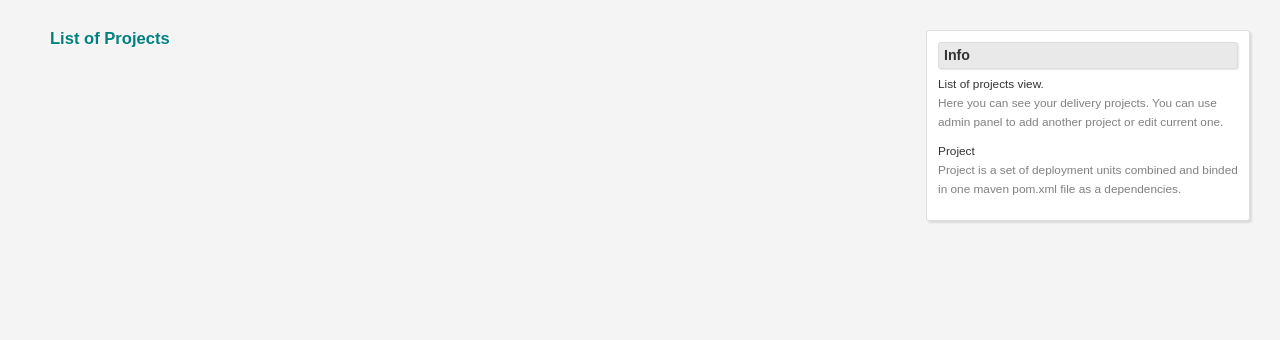
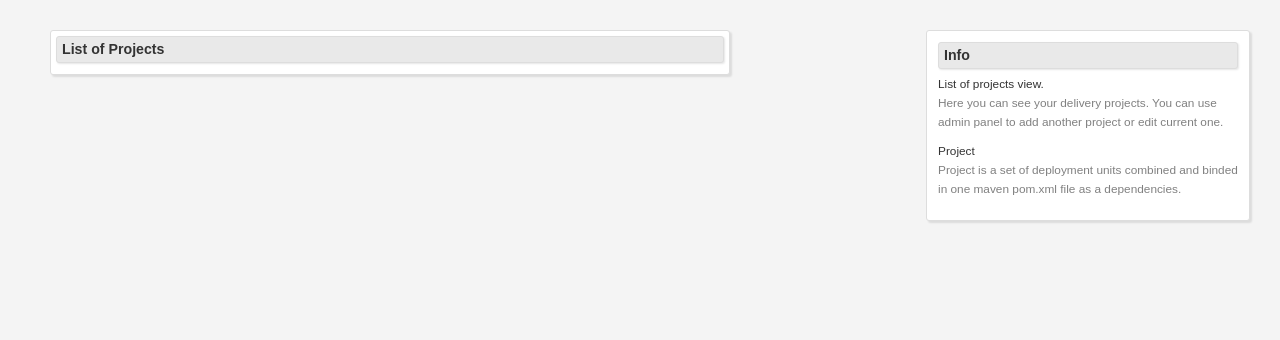
Before and after one commit to coval/mvisi, a Django app: page / in a window 1280 px wide. Shown: the part 100-440 px from the top of the page. Run offline with Django 3.2, Linux system fonts and the light colour scheme; data that the repository does not hold is empty; some libraries are stand-ins or nearby versions.

Commit message:
bugfixing

```diff
--- a/panel/models.py
+++ b/panel/models.py
@@ -106,7 +106,7 @@ class Package(models.Model):
         try:
             new_suffix = int(new_version[-1]) + factor
             new_version = '.'.join(new_version[:-1]) + '.' + str(new_suffix)
-            new_version = Package.objects.get(version=new_version)
+            new_version = Package.objects.get(project = self.project, version=new_version)
         except Exception, e:
             new_version = ''
         return new_version
--- a/static/css/main.css
+++ b/static/css/main.css
@@ -66,6 +66,7 @@ h3 { font-size: 1.2em; margin: 0 0 6px; }
  .comp_table table th.deleted { border: none; }
  .comp_table table tr.dark td { background-color: #f3f5f9; }
  table tr.dark td { background-color: #f3f5f9; }
+ .dark { background-color: #f3f5f9; }
  .comp_table table tr.light td { background-color: white; }
 
  .comp_table table td.ceneo a { padding-left: 33px; background: url(/static/img/ceneo.png) no-repeat left top;}
@@ -110,3 +111,5 @@ h3 { font-size: 1.2em; margin: 0 0 6px; }
 .ui-widget-header {padding-left: 5px; padding-top: 3px; padding-bottom: 3px; box-shadow: 1px 1px 2px rgba(0, 0, 0, 0.1); }
 .ui-widget-content {box-shadow: 2px 2px 2px rgba(0, 0, 0, 0.1);}
 .ui-button-text {box-shadow: 1px 1px 2px rgba(0, 0, 0, 0.1);}
+
+#project-list { padding: 5px; }
--- a/templates/projects.html
+++ b/templates/projects.html
@@ -11,12 +11,12 @@
 {% block content %}
 
 <div id="main">
-	<div class="l">
-		<h2>List of Projects</h2>
+	<div id="project-list" class="ui-widget-content ui-corner-all">
+		<h3 class="ui-widget-header ui-corner-all">List of Projects</h3>
 
 		<ul>
 		{% for project in projects %}
-			<li>
+			<li class="{% cycle 'light' 'dark' %}">
 				<p><h3><a href="{{project.get_absolute_url}}">{{ project.name }}</a></h3>
 					{{ project.description }}
 				</p>
```
